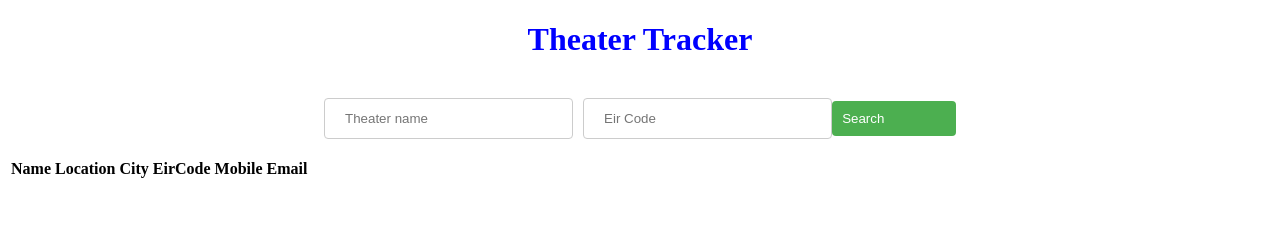
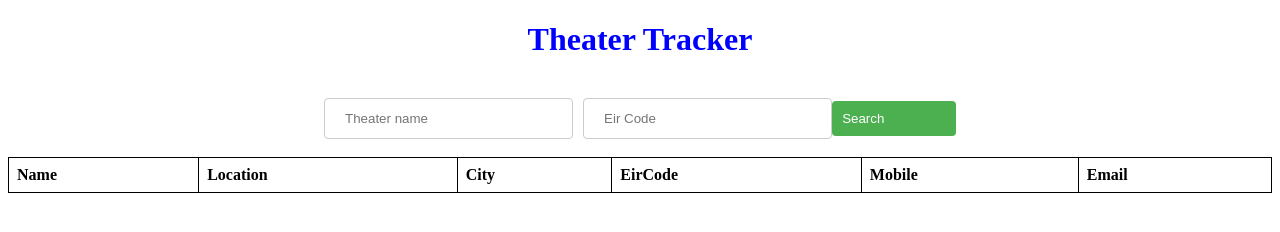
Before and after one commit to nibu-grg/ThearterFinder, a website: page public/index.html in a window 1280 px wide. Drawn offline with Linux system fonts and the light colour scheme; no server answers.

```diff
--- a/index.js
+++ b/index.js
@@ -6,6 +6,7 @@
 
 const app = express();
 app.use(express.static('public'));
+
 
 app.use(bodyParser.json());
 
--- a/public/styles.css
+++ b/public/styles.css
@@ -41,3 +41,15 @@
   margin: auto;
   padding: 10px;
 }
+
+table {
+  width: 100%;
+  border-collapse: collapse;
+}
+table, th, td {
+  border: 1px solid black;
+}
+th, td {
+  padding: 8px;
+  text-align: left;
+}
```
